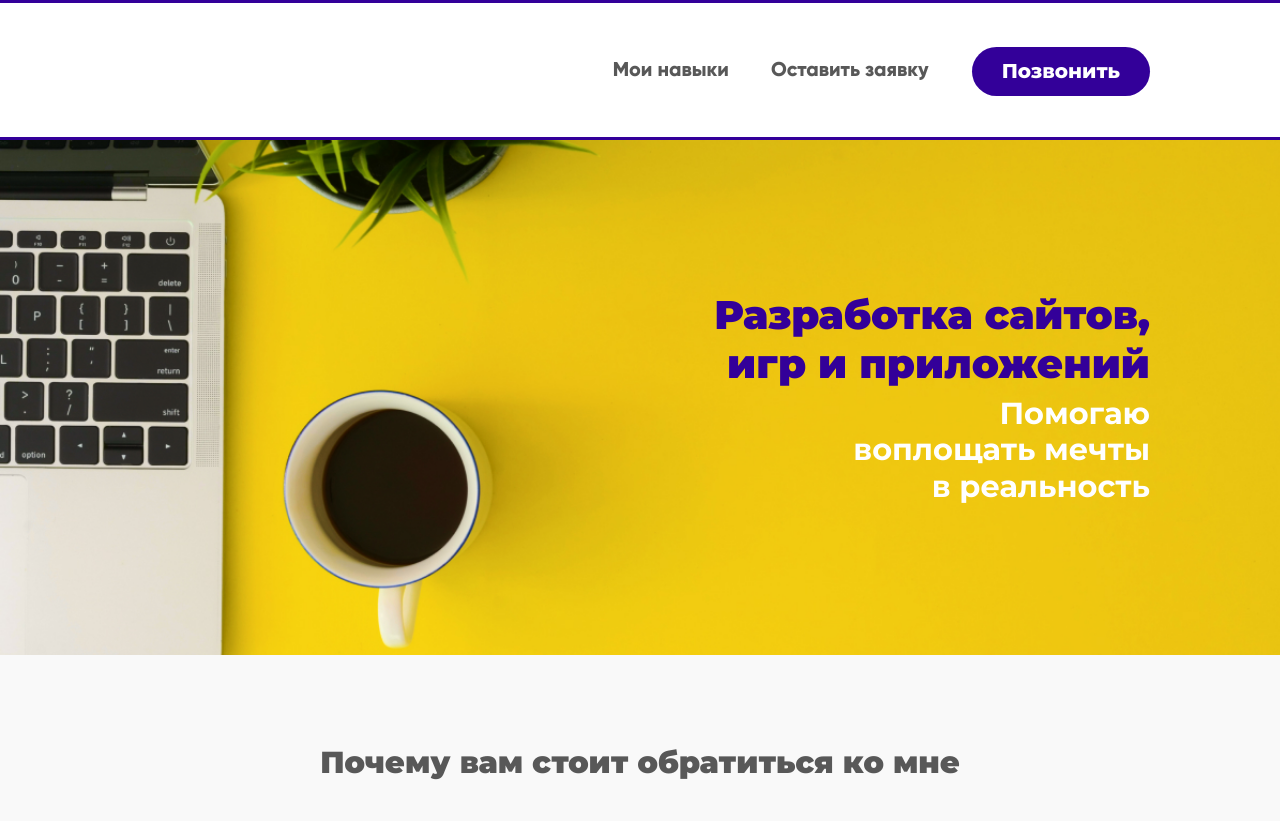
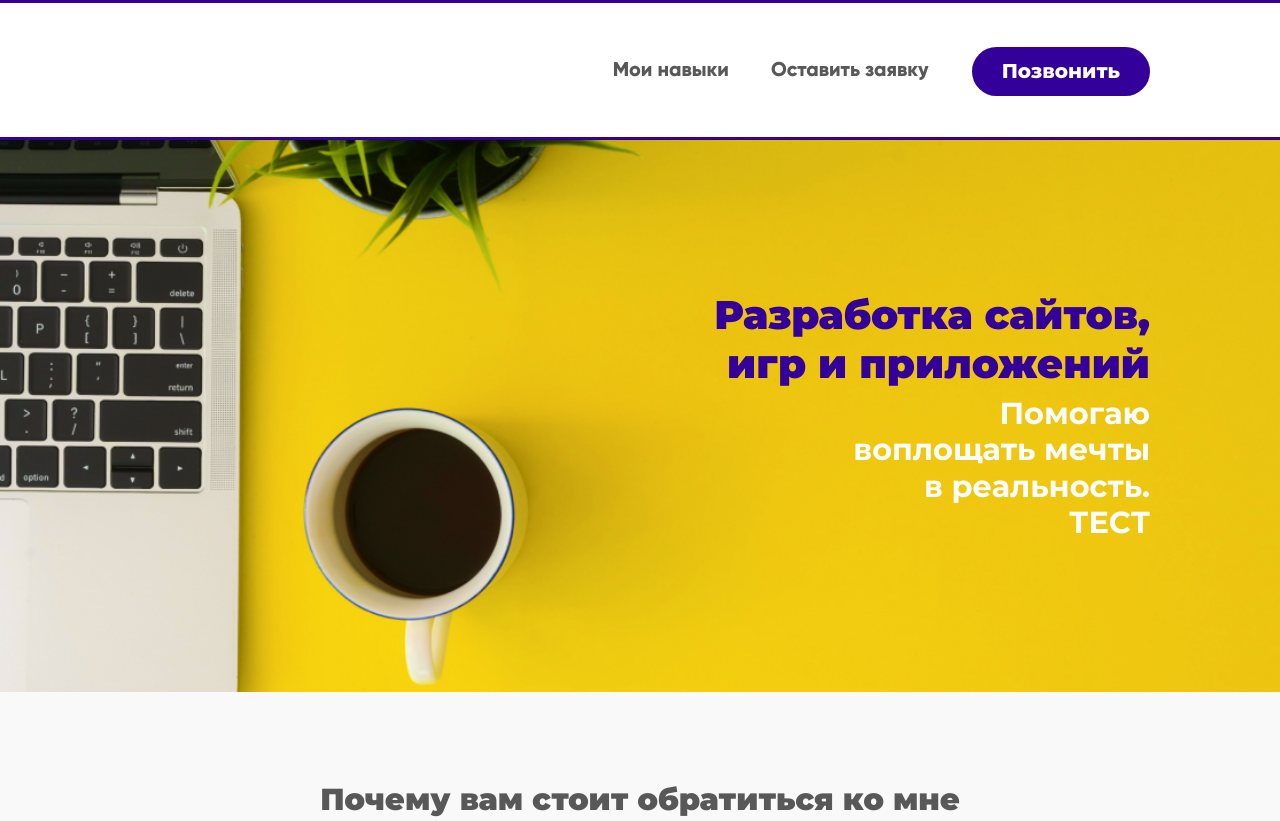
Before and after one commit to KseniaVislova/WHS_NewLanding, a plain HTML site: page index.html in a window 1280 px wide. Shown: the top 821 px of the page. Drawn offline with Linux system fonts and the light colour scheme; files whose address does not match are found by name.

Commit message:
Update index.html

```diff
--- a/index.html
+++ b/index.html
@@ -27,7 +27,7 @@
         <div class="hero__content">
           <h1 class="hero__title">Разработка сайтов, игр и приложений</h1>
           <p class="hero__description">Помогаю воплощать
-            мечты в реальность</p>
+            мечты в реальность. ТЕСТ</p>
         </div>
 
       </div>
```
